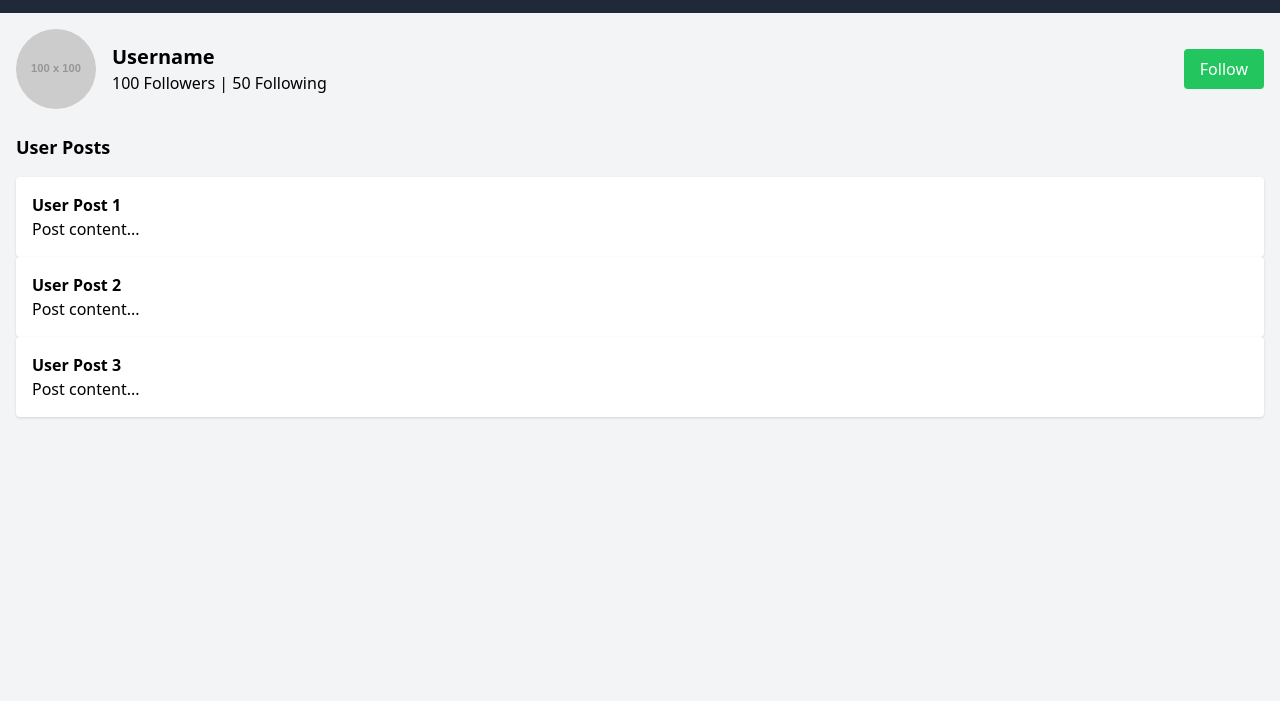
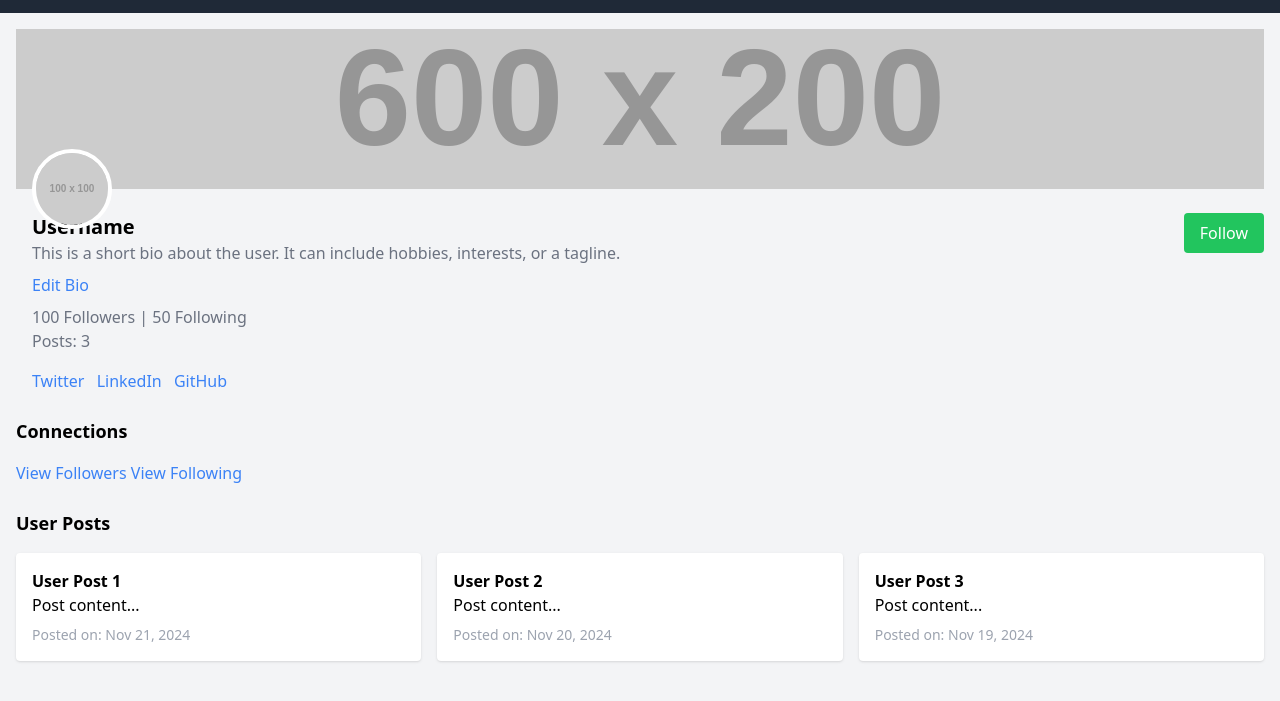
Before and after one commit to RaddishAI/css2.0, a website: page profile/index.html in a window 1280 px wide. Both pictures are taken after a click on the button "Follow". Shown: the part 47-748 px from the top of the page. Drawn offline with Linux system fonts and the light colour scheme; placeholder pictures from the web are drawn by us.

Commit message:
tested profile page thingy

```diff
--- a/profile/index.html
+++ b/profile/index.html
@@ -20,30 +20,89 @@
 
   <!-- Main Content -->
   <main class="p-4">
-    <section class="flex items-center mb-6">
-      <img src="https://via.placeholder.com/100" alt="Profile" class="rounded-full w-20 h-20">
-      <div class="ml-4">
+    <!-- Profile Header with Background -->
+    <div class="relative mb-6">
+      <img src="https://via.placeholder.com/600x200" alt="Profile Banner" class="w-full h-40 object-cover">
+      <div class="absolute bottom-0 left-4 transform translate-y-1/2">
+        <img src="https://via.placeholder.com/100" alt="Profile picture of Username" class="rounded-full w-20 h-20 border-4 border-white">
+      </div>
+    </div>
+
+    <!-- Profile Info Section -->
+    <section class="flex flex-col sm:flex-row items-center sm:items-start mb-6">
+      <div class="sm:ml-4 text-center sm:text-left">
         <h1 class="text-xl font-bold">Username</h1>
-        <p>100 Followers | 50 Following</p>
+        <p class="text-gray-500">This is a short bio about the user. It can include hobbies, interests, or a tagline.</p>
+        <button onclick="editBio()" class="text-blue-500 hover:underline mt-2">Edit Bio</button>
+        <p class="text-gray-500 mt-2">100 Followers | 50 Following</p>
+        <p class="text-gray-500">Posts: 3</p>
+        <div class="mt-4 space-x-2">
+          <a href="#" class="text-blue-500 hover:underline">Twitter</a>
+          <a href="#" class="text-blue-500 hover:underline">LinkedIn</a>
+          <a href="#" class="text-blue-500 hover:underline">GitHub</a>
         </div>
-      <button class="ml-auto bg-green-500 text-white px-4 py-2 rounded">Follow</button>
+      </div>
+      <button id="followButton" class="mt-4 sm:mt-0 sm:ml-auto bg-green-500 text-white px-4 py-2 rounded" onclick="toggleFollow()">
+        Follow
+      </button>
     </section>
 
-    <section>
+    <!-- Connections Section -->
+    <section class="mt-6">
+      <h2 class="text-lg font-bold mb-4">Connections</h2>
+      <div class="space-y-2">
+        <a href="#" class="text-blue-500 hover:underline">View Followers</a>
+        <a href="#" class="text-blue-500 hover:underline">View Following</a>
+      </div>
+    </section>
+
+    <!-- User Posts Section -->
+    <section class="mt-6">
       <h2 class="text-lg font-bold mb-4">User Posts</h2>
+      <div class="grid grid-cols-1 sm:grid-cols-2 lg:grid-cols-3 gap-4">
         <article class="bg-white p-4 rounded shadow">
           <h3 class="font-bold">User Post 1</h3>
           <p>Post content...</p>
+          <p class="text-sm text-gray-400 mt-2">Posted on: Nov 21, 2024</p>
         </article>
         <article class="bg-white p-4 rounded shadow">
           <h3 class="font-bold">User Post 2</h3>
           <p>Post content...</p>
+          <p class="text-sm text-gray-400 mt-2">Posted on: Nov 20, 2024</p>
         </article>
         <article class="bg-white p-4 rounded shadow">
           <h3 class="font-bold">User Post 3</h3>
           <p>Post content...</p>
+          <p class="text-sm text-gray-400 mt-2">Posted on: Nov 19, 2024</p>
         </article>
+      </div>
     </section>
   </main>
+
+  <!-- JavaScript -->
+  <script>
+    // Toggle Follow/Unfollow Button
+    function toggleFollow() {
+      const button = document.getElementById("followButton");
+      if (button.textContent === "Follow") {
+        button.textContent = "Unfollow";
+        button.classList.remove("bg-green-500");
+        button.classList.add("bg-red-500");
+      } else {
+        button.textContent = "Follow";
+        button.classList.remove("bg-red-500");
+        button.classList.add("bg-green-500");
+      }
+    }
+
+    // Edit Bio
+    function editBio() {
+      const bio = document.querySelector("p.text-gray-500");
+      const newBio = prompt("Edit your bio:", bio.textContent);
+      if (newBio) {
+        bio.textContent = newBio;
+      }
+    }
+  </script>
 </body>
 </html>
```
Also changed, not shown: src/output.css. Lines whose indentation alone changed are shown as unchanged.
